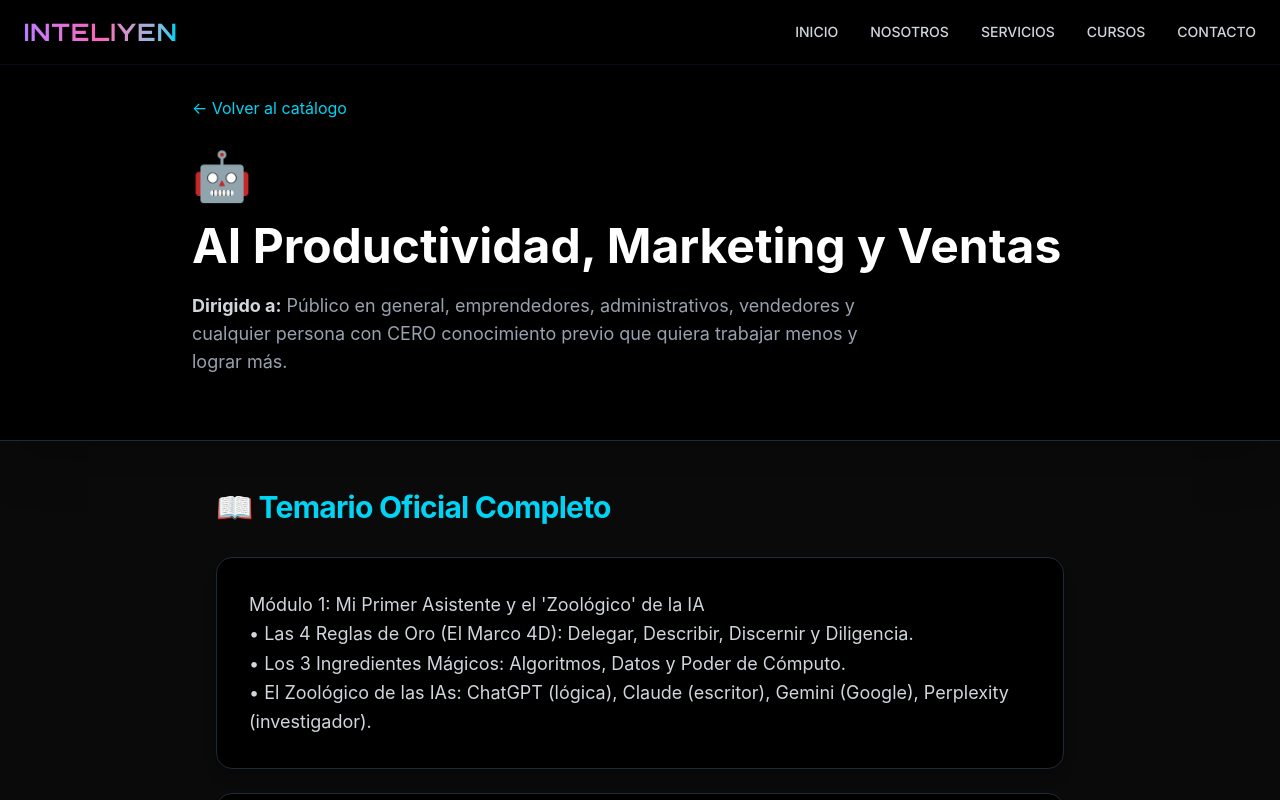
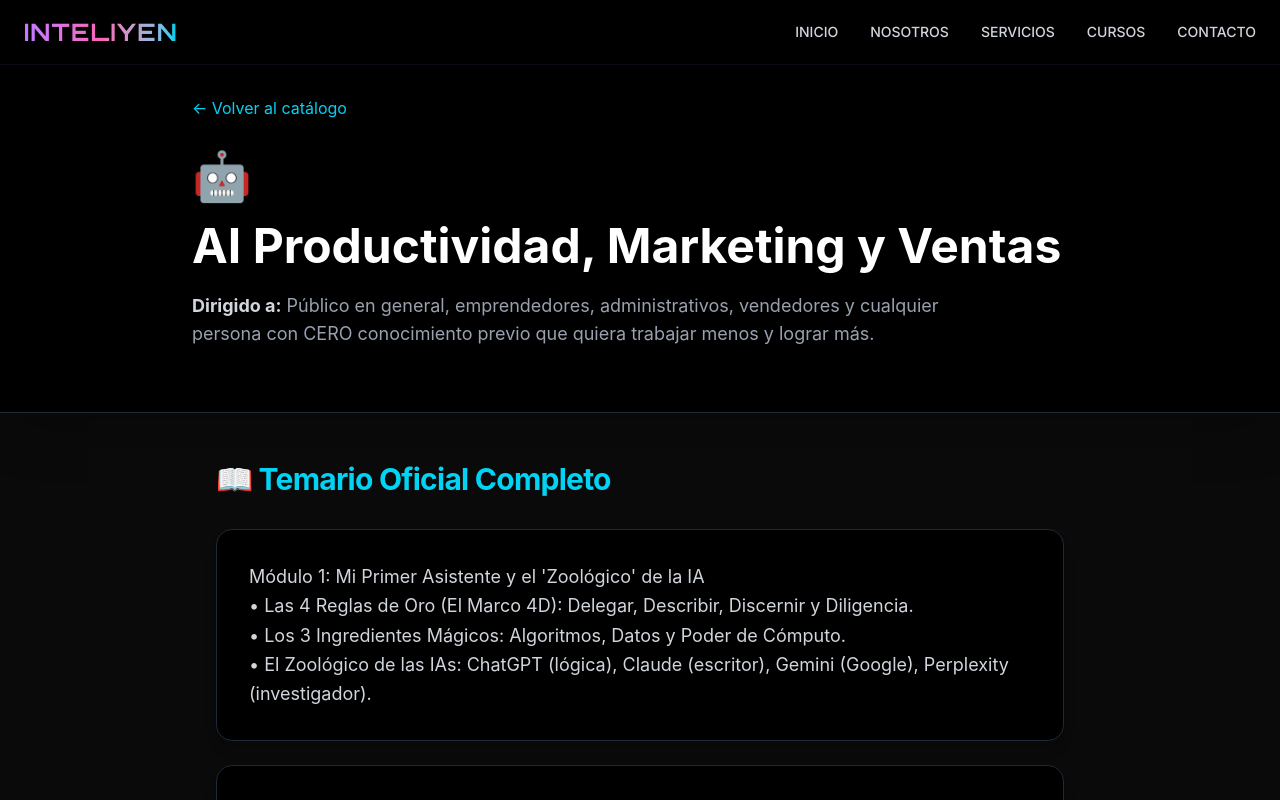
Before and after one commit to inteliyentecnologia-blip/inteliyen-web, a React (Vite) app: page /cursos/1 in a window 1280 px wide. Shown: the top 800 px of the page. Built offline with nearby package versions, Linux system fonts and the light colour scheme.

Commit message:
fix: quitando los sellos de arriba y dejando diseño limpio

```diff
--- a/src/app/pages/CourseDetailPage.tsx
+++ b/src/app/pages/CourseDetailPage.tsx
@@ -1,9 +1,9 @@
 import { useEffect } from 'react';
 import { useParams, Link } from 'react-router-dom';
 import { coursesData } from '../data/coursesData';
-// IMPORTAMOS LOS SELLOS ACTUALIZADOS
-import selloGarantiaGold from '../../assets/sello-garantia.png'; // La imagen de image_30.png
-import selloV_Certified from '../../assets/certivali.png'; // La imagen de image_22.png
+// IMPORTAMOS LOS SELLOS ACTUALIZADOS (Solo se usarán abajo)
+import selloGarantiaGold from '../../assets/sello-garantia.png';
+import selloV_Certified from '../../assets/certivali.png';
 
 export default function CourseDetailPage() {
   const { id } = useParams<{ id: string }>();
@@ -30,23 +30,21 @@ export default function CourseDetailPage() {
   return (
     <div className="min-h-screen bg-[#0a0a0a] text-gray-200 font-sans pb-20">
 
-      {/* HEADER DEL CURSO CON DISEÑO PREMIUM ORIGINAL */}
+      {/* HEADER DEL CURSO - DISEÑO LIMPIO SIN SELLOS AQUÍ */}
       <div className="bg-black border-b border-gray-800 pt-24 pb-16 px-6 shadow-2xl">
         <div className="max-w-4xl mx-auto">
           <Link to="/cursos" className="inline-flex items-center text-cyan-400 hover:text-cyan-300 mb-8 transition-colors">
             ← Volver al catálogo
           </Link>
 
-          <div className="flex flex-col md:flex-row md:items-start justify-between gap-8">
           <div>
             <span className="text-5xl block mb-4">{course.icon}</span>
             <h1 className="text-3xl md:text-5xl font-bold text-white mt-4 leading-tight">
               {course.title}
             </h1>
-              <p className="text-lg text-gray-400 mt-4 max-w-2xl">
+            <p className="text-lg text-gray-400 mt-4 max-w-3xl">
               <strong className="text-gray-300">Dirigido a:</strong> {course.audience}
             </p>
-            </div>
           </div>
         </div>
       </div>
@@ -68,7 +66,7 @@ export default function CourseDetailPage() {
           ))}
         </div>
 
-        {/* NUEVO BLOQUE DE VALIDACIÓN CENTRADO Y CON TEXTO CONCRETO */}
+        {/* BLOQUE DE VALIDACIÓN CENTRADO CON LOS SELLOS */}
         <div className="mt-16 bg-black border border-gray-800 p-10 rounded-2xl flex flex-col items-center gap-10 shadow-2xl shadow-cyan-500/10">
 
           {/* SELLOS DE CERTIFICACIÓN COMBINADOS Y CENTRADOS */}
```
Also changed, not shown: 4 other files (tests, documents, lock files or other folders). Lines whose indentation alone changed are shown as unchanged.
